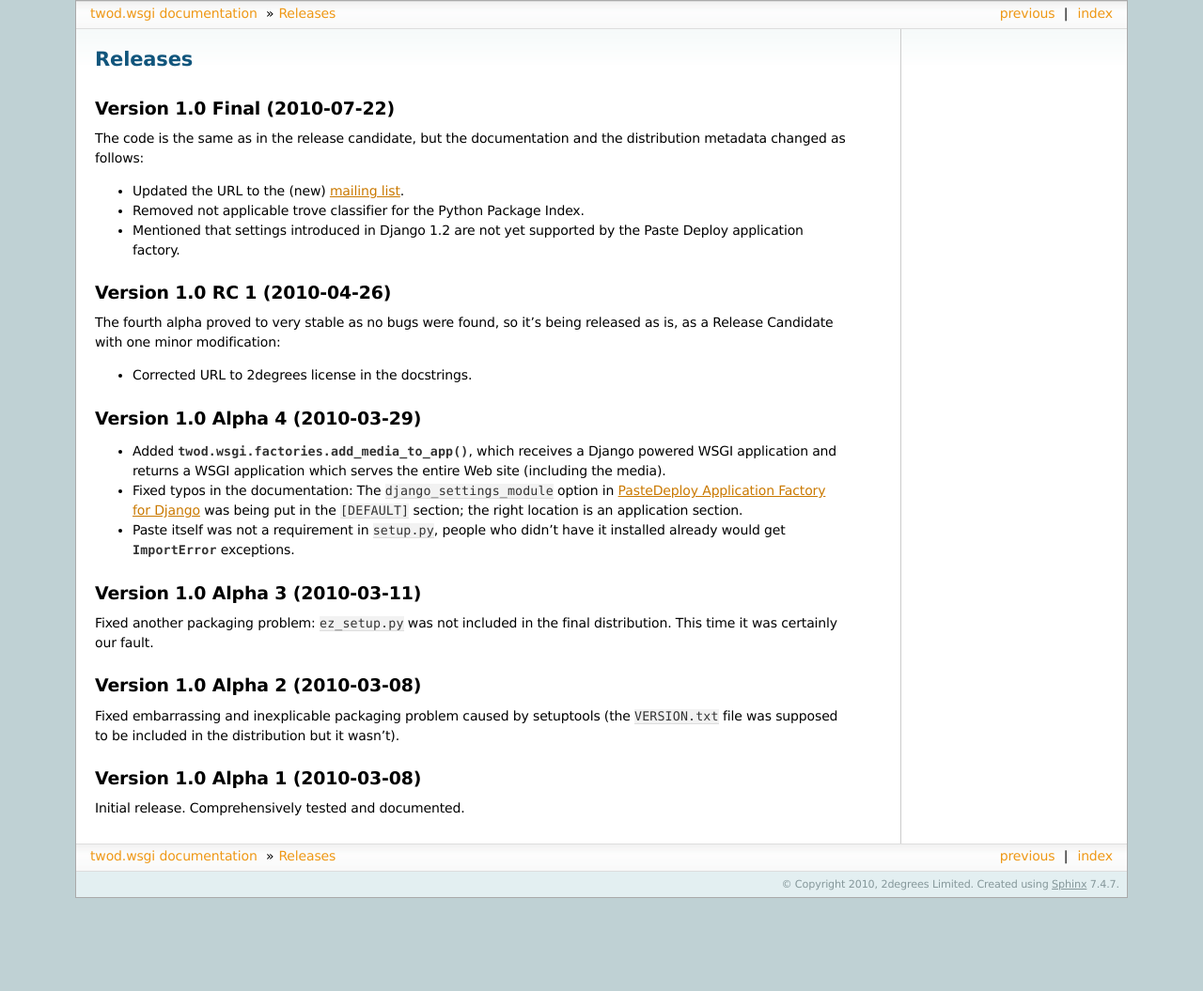
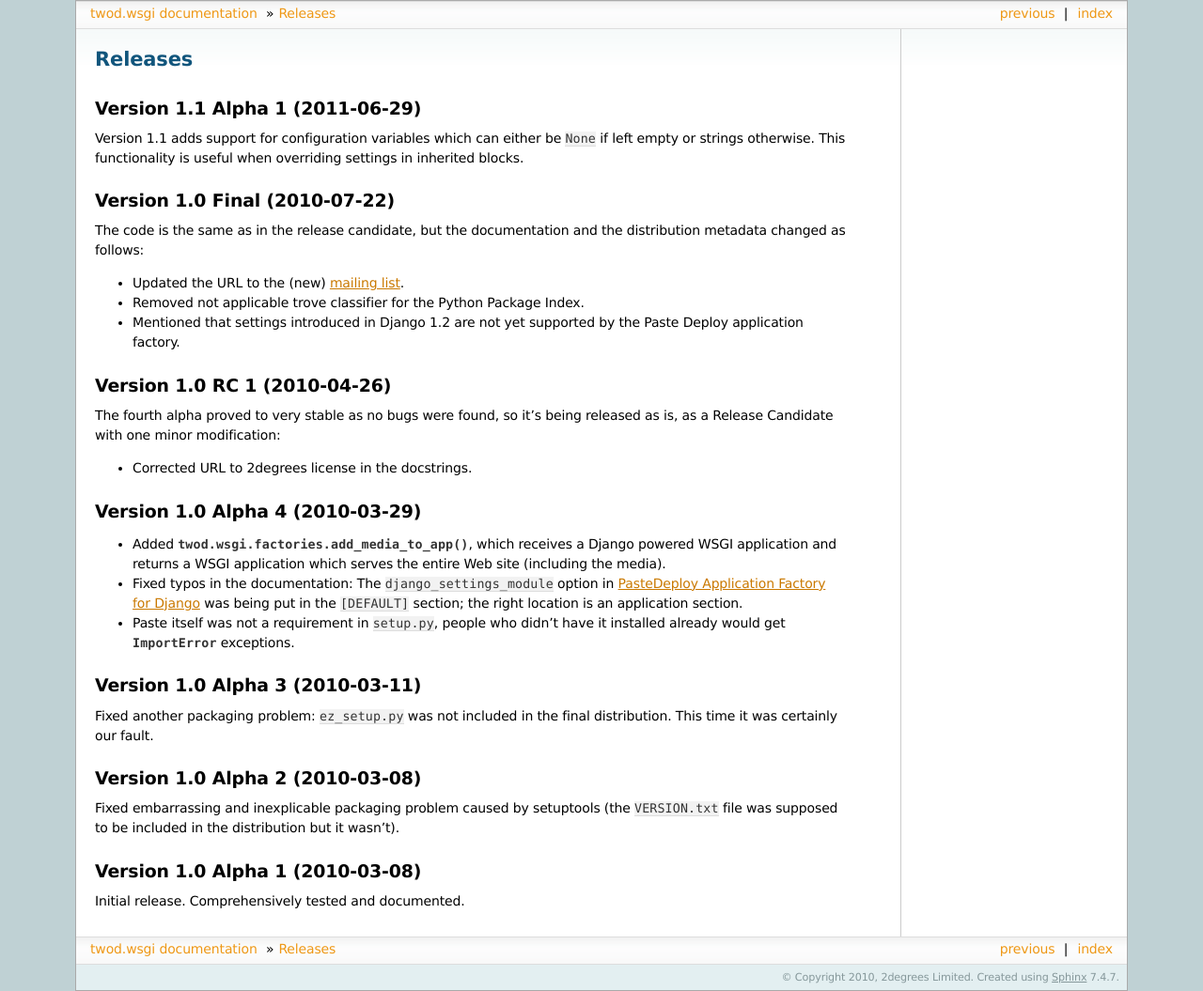
Before and after one commit to 2degrees/django-wsgi, a Sphinx documentation site: the page built from docs/source/changelog.rst, in a window 1280 px wide. Shown: the whole page at 94% size. Built offline with Sphinx 7.4.7, drawn with Linux system fonts in a browser that asks for light colours; a script that is not in the unit is left out; before the commit the page ends 956 px from its top, so only the background shows below that.

Commit message:
Made some small changes post-review including updating changelog and stripping whitespace from None if empty settings

```diff
--- a/docs/source/changelog.rst
+++ b/docs/source/changelog.rst
@@ -1,6 +1,13 @@
 ========
 Releases
 ========
+
+Version 1.1 Alpha 1 (2011-06-29)
+================================
+
+Version 1.1 adds support for configuration variables which can either be
+``None`` if left empty or strings otherwise. This functionality is useful when
+overriding settings in inherited blocks.
 
 Version 1.0 Final (2010-07-22)
 ==============================
```
Also changed, not shown: 2 other files.
